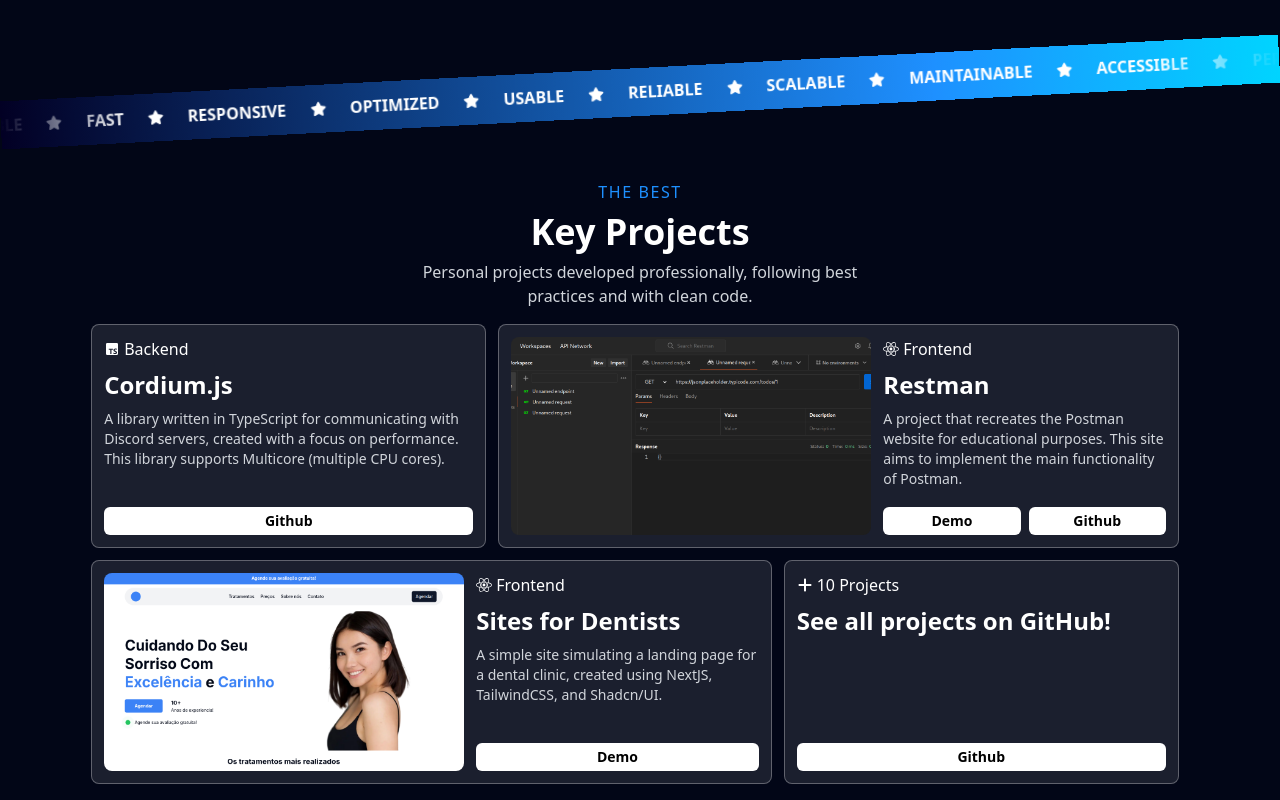
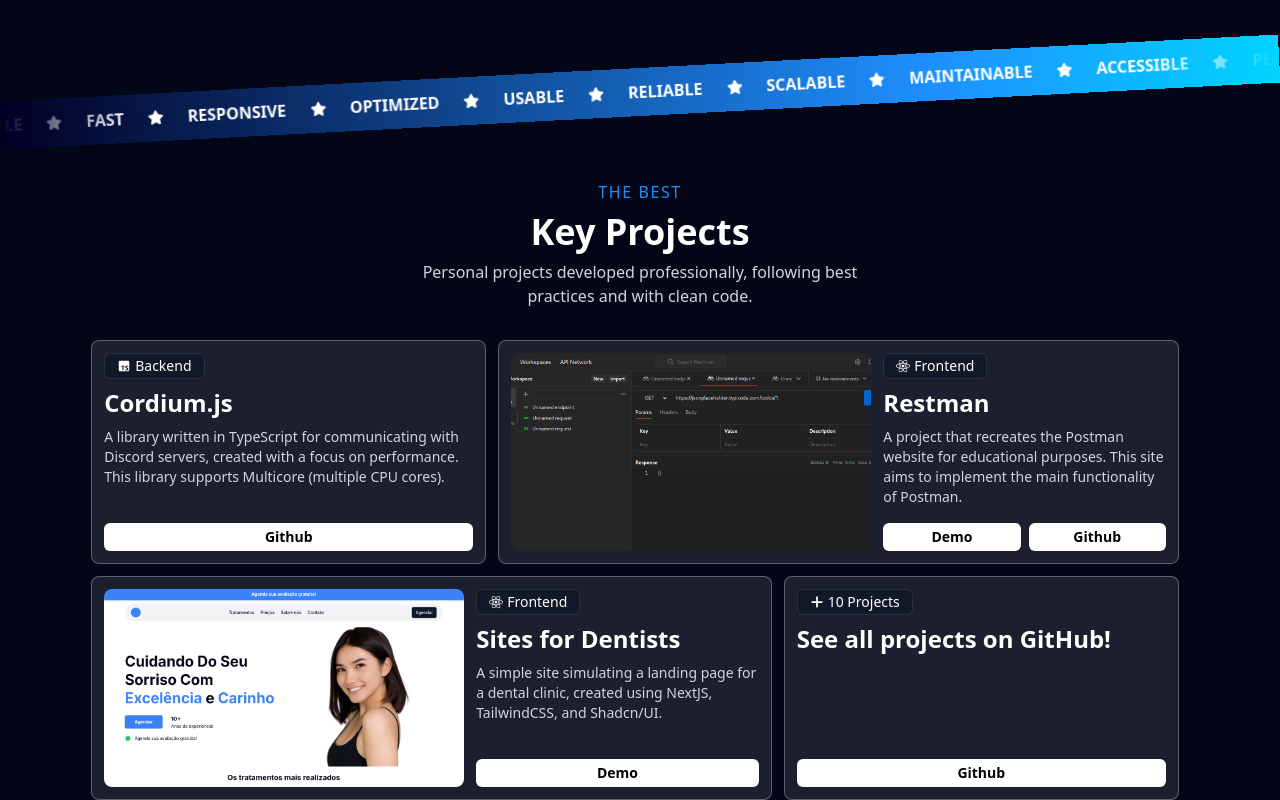
Before and after one commit to justheimsk/portfolio, a React (Vite) app: page / in a window 1280 px wide. Shown: the part 708-1508 px from the top of the page. Built offline with nearby package versions, Linux system fonts and the light colour scheme.

Commit message:
chore: minor changes

```diff
--- a/src/app.tsx
+++ b/src/app.tsx
@@ -110,7 +110,7 @@
             <h2 className="text-4xl font-bold">{t('projects.title')}</h2>
             <p className="text-gray-300">{t('projects.subtitle')}</p>
           </div>
-          <div className="mt-4 flex flex-wrap gap-3">
+          <div className="mt-8 flex flex-wrap gap-3">
             <ProjectCard
               small
               title="Cordium.js"
--- a/src/components/common/ProjectCard.tsx
+++ b/src/components/common/ProjectCard.tsx
@@ -29,21 +29,27 @@
       )}
       <div className="flex flex-col h-full w-full gap-5 md:gap-0 justify-between">
         <div className="flex gap-2 flex-col">
-          <div className="flex text-md items-center gap-1">
-            {props.stackIcon}
-            <span>{props.stack}</span>
+          <div className="flex justify-between">
+            <div className="flex w-auto items-center border border-white/10 gap-1 px-3 py-0.5 text-sm text-center justify-center rounded-md bg-gray-900">
+              {props.stackIcon}
+              <span>{props.stack}</span>
+            </div>
           </div>
           <span className="text-2xl font-bold">{props.title}</span>
           <p className="text-gray-300 text-sm">{props.description}</p>
         </div>
         <div className="flex items-center w-full gap-2">
           {props.demoUrl?.length ? (
-            <Button bhref={props.demoUrl} className="w-full">Demo</Button>
+            <Button bhref={props.demoUrl} className="w-full">
+              Demo
+            </Button>
           ) : (
             ''
           )}
           {props.githubUrl?.length ? (
-            <Button bhref={props.githubUrl} className="w-full">Github</Button>
+            <Button bhref={props.githubUrl} className="w-full">
+              Github
+            </Button>
           ) : (
             ''
           )}
--- a/src/shared/worker.ts
+++ b/src/shared/worker.ts
@@ -18,7 +18,7 @@
       stars.init(e.data.canvas);
       stars.resize();
     } catch(err) {
-      console.error("Failed to initialize webglrenderer")
+      console.error("Failed to initialize webglrenderer", err);
     }
   } else if(e.data.event === "resize") {
     stars.options.width = e.data.width;
```
